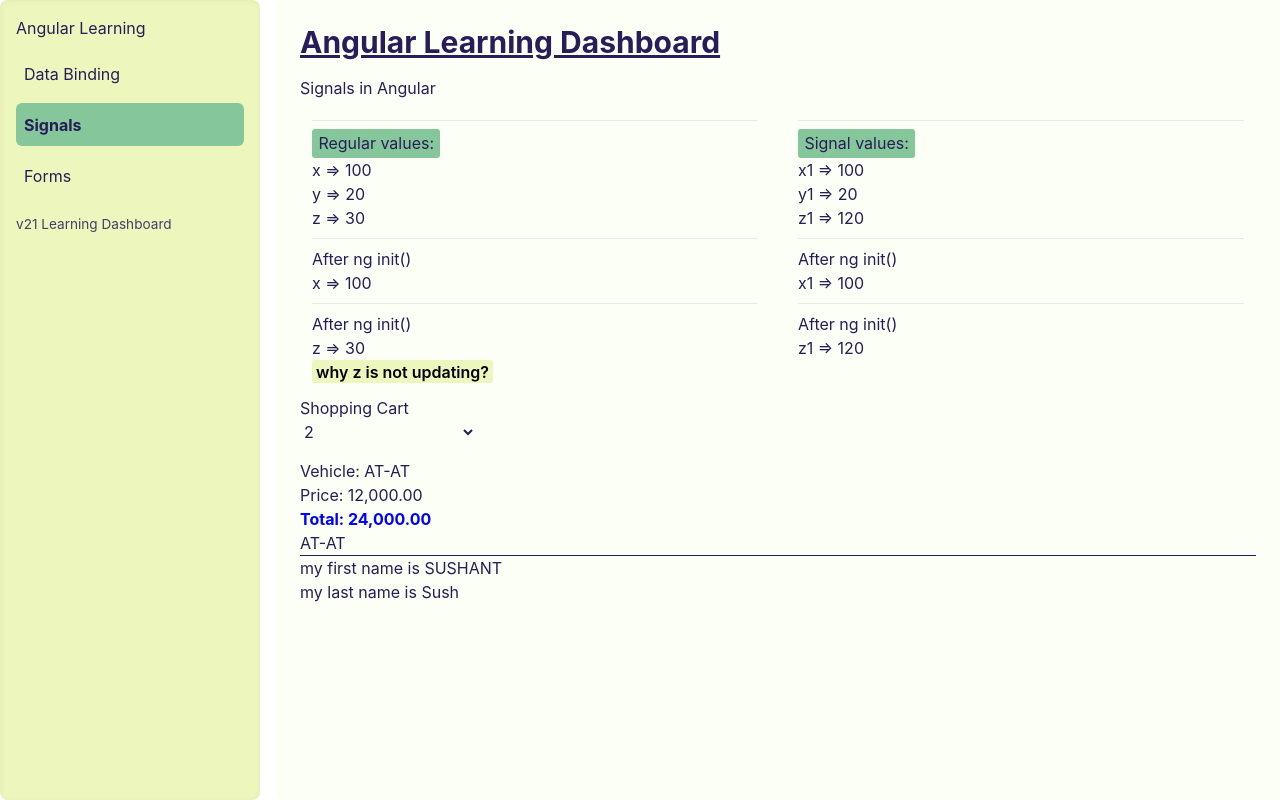
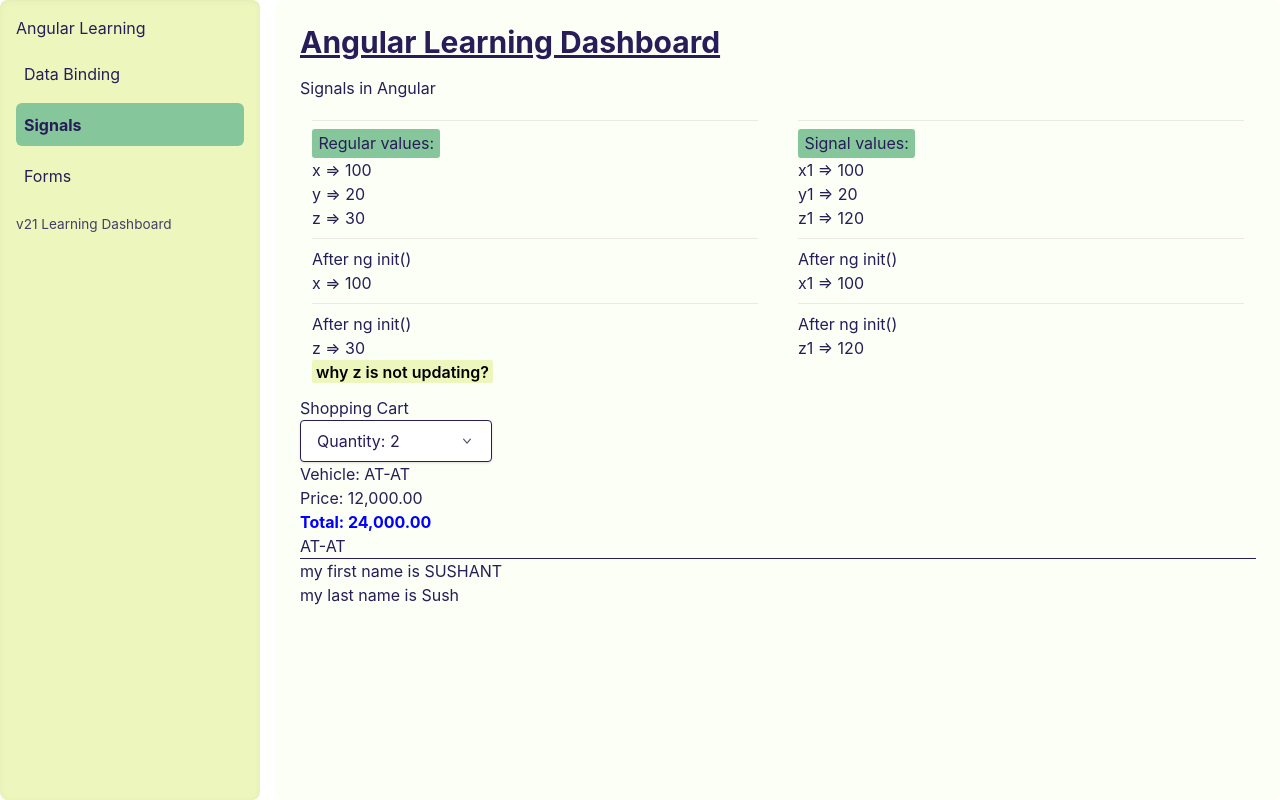
Before and after one commit to sushforyou/modern-angular, an Angular app: page /signals in a window 1280 px wide. Built offline with nearby package versions, Linux system fonts and the light colour scheme.

Commit message:
feat: implement Tailwind-styled dropdown for quantity selection in signals component

```diff
--- a/src/app/components/signals/signals.html
+++ b/src/app/components/signals/signals.html
@@ -31,12 +31,24 @@
 </div>
 
 <h1>Shopping Cart</h1>
-<select class="dropdown-bottom" [ngModel]="quantity()" (change)="onQuantitySelected($any($event.target).value)">
-    <option disabled value="">--Select a quantity--</option>
-    @for (q of qtyAvailable(); track q) {
-    <option [value]="q">{{ q }}</option>
+
+<!-- Tailwind-styled dropdown for quantity -->
+<div class="relative inline-block text-left">
+    <button type="button" (click)="toggleQtyDropdown()" (keydown.enter)="toggleQtyDropdown()" class="inline-flex justify-between items-center w-48 px-4 py-2 bg-white border rounded shadow-sm hover:bg-gray-50">
+        <span>Quantity: {{ quantity() }}</span>
+        <svg class="ml-2 h-4 w-4 text-gray-600" xmlns="http://www.w3.org/2000/svg" viewBox="0 0 20 20" fill="currentColor" aria-hidden="true">
+            <path fill-rule="evenodd" d="M5.23 7.21a.75.75 0 011.06.02L10 11.584l3.71-4.354a.75.75 0 111.14.976l-4.25 5a.75.75 0 01-1.14 0l-4.25-5a.75.75 0 01.02-1.06z" clip-rule="evenodd" />
+        </svg>
+    </button>
+
+    @if (showQtyDropdown()) {
+    <ul class="absolute left-0 mt-2 w-48 bg-white border rounded shadow-lg z-20">
+        @for (q of qtyAvailable(); track q) {
+        <li tabindex="0" role="button" (click)="selectQty(q)" (keydown.enter)="selectQty(q)" class="px-4 py-2 hover:bg-gray-100 cursor-pointer">{{ q }}</li>
+        }
+    </ul>
     }
-</select>
+</div>
 <div>Vehicle: {{ selectedVehicle().name}}</div>
 <div>Price: {{ selectedVehicle().price | number: '1.2-2'}}</div>
 <div style="font-weight: bold" [style.color]="color()">Total: {{ exPrice() | number: '1.2-2' }}</div>
--- a/src/app/components/signals/signals.ts
+++ b/src/app/components/signals/signals.ts
@@ -1,14 +1,15 @@
-import { Component, computed, effect, linkedSignal, Signal, signal } from '@angular/core';
+import { Component, computed, effect, linkedSignal, signal, OnInit } from '@angular/core';
 import { Vehicle } from './vehicle';
 import { FormsModule } from '@angular/forms';
-import { DecimalPipe } from '@angular/common';
+import { CommonModule } from '@angular/common';
 @Component({
+  standalone: true,
   selector: 'app-signals',
-  imports: [FormsModule, DecimalPipe],
+  imports: [CommonModule, FormsModule],
   templateUrl: './signals.html',
   styleUrls: ['./signals.scss'],
 })
-export class Signals {
+export class Signals implements OnInit {
   title = signal('Signals in Angular');
   x = 10;
   y = 20;
@@ -61,6 +62,18 @@ export class Signals {
   onQuantitySelected(qty: number) {
     this.quantity.set(qty);
   }
+
+  // Tailwind dropdown state
+  showQtyDropdown = signal(false);
+
+  toggleQtyDropdown() {
+    this.showQtyDropdown.update(v => !v);
+  }
+
+  selectQty(qty: number) {
+    this.quantity.set(qty);
+    this.showQtyDropdown.set(false);
+  }
   ngOnInit() {
     this.x = 100;
     this.x1.set(100);
```
